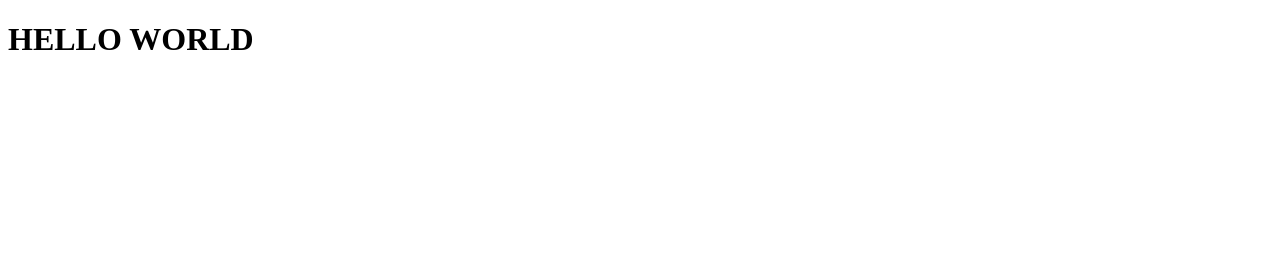
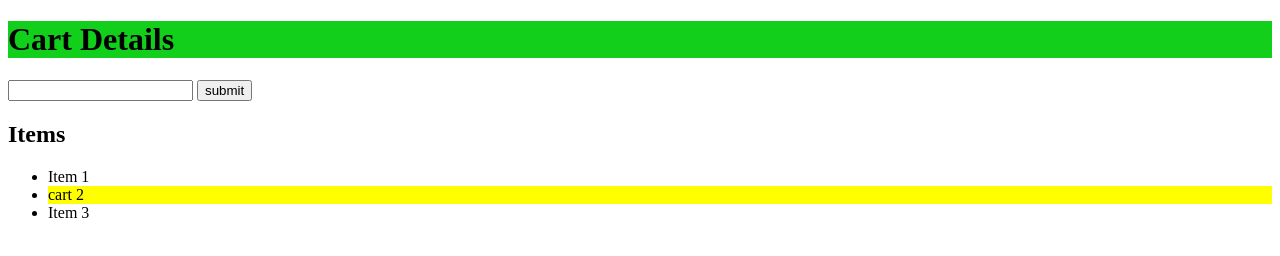
Before and after one commit to Shobhitha-182000/git-first, a website: page index.html in a window 1280 px wide. Drawn offline with Linux system fonts and the light colour scheme.

Commit message:
js current changer

```diff
--- a/index.html
+++ b/index.html
@@ -4,10 +4,27 @@
     <meta charset="UTF-8">
     <meta http-equiv="X-UA-Compatible" content="IE=edge">
     <meta name="viewport" content="width=device-width, initial-scale=1.0">
-    <title>Document</title>
+    <title>meesho</title>
 </head>
 <body>
-    <h1>HELLO WORLD</h1>
+    <div class="container" style="background-color: rgb(17, 207, 27);">
+        <h1 id="hh">Cart Details</h1>
+    </div>
+    <div class="inner">
+        <div class="heading">
+        <form id="form">
+            <input type="text" class="name" id="name">
+            <input type="submit" value="submit">
+        </form>
+    </div>
+    </div>
+    <h2>Items</h2>
+    <ul class="list" id="items">
+        <li class="l1">Item 1</li>
+        <li class="l1">Item 2</li>
+        <li class="l1">Item 3</li>
+    </ul>
+
     <script src="index.js">
 
     </script>
--- a/index.js
+++ b/index.js
@@ -1 +1,19 @@
-console.log("Hello wold");
+ //GETeLEMENTbYID
+//  var text=document.getElementById("hh");
+// //  text.innerText="Simple";
+// console.log(text.innerText);
+// text.style.border='solid black';
+// var formId=document.getElementById("form");
+//formId.style.border="solid black";
+
+
+//GETELEMENTBYCLASSNAME
+
+ var list=document.getElementsByClassName("l1");
+console.log(list);
+console.log(list[1]);
+list[1].textContent='cart 2';
+list[1].style.fontWeight="solid bold";
+list[1].style.backgroundColor='yellow';
+// hrading.item
+// text.innerHTML=<h2>Details </h2>;
```
